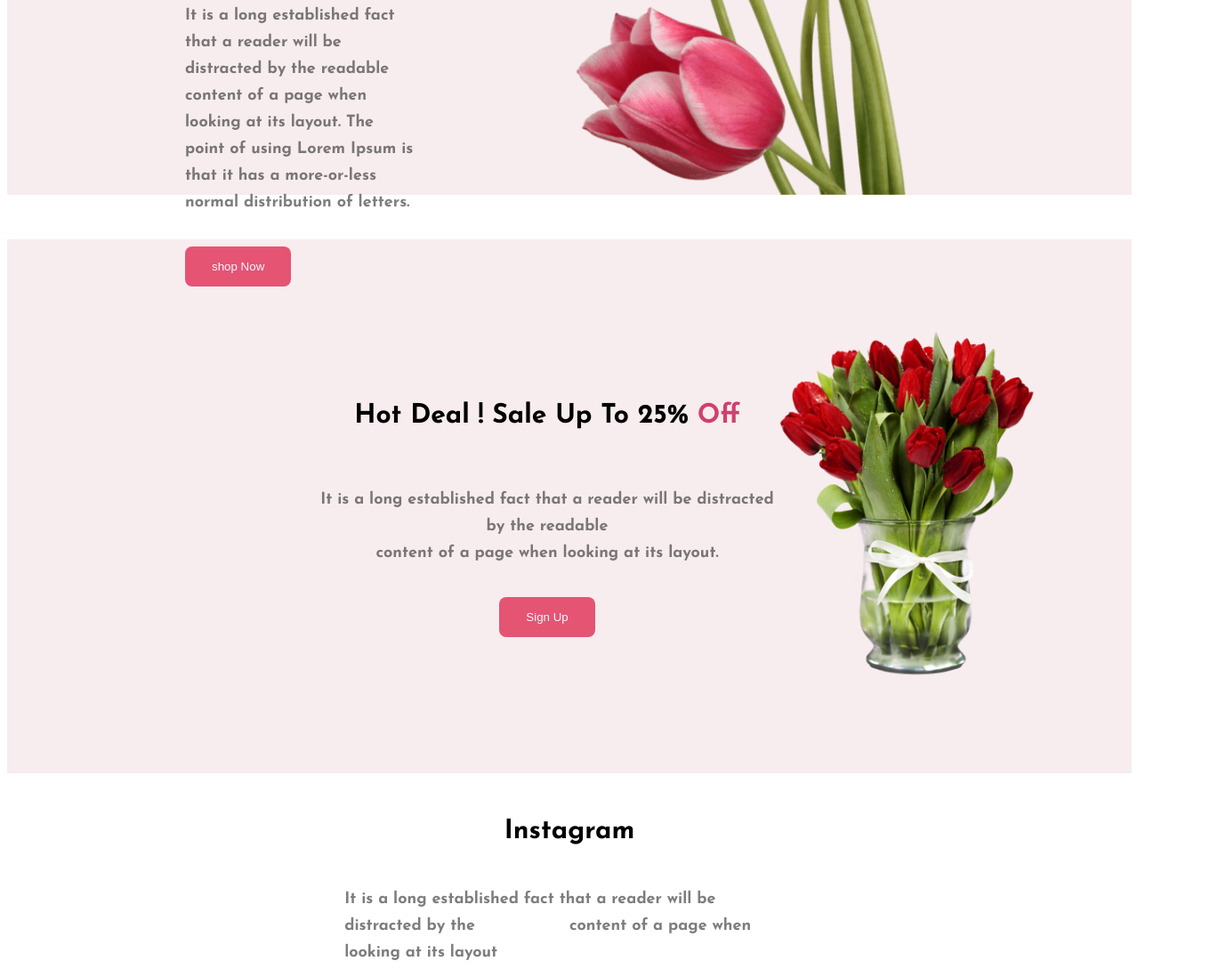
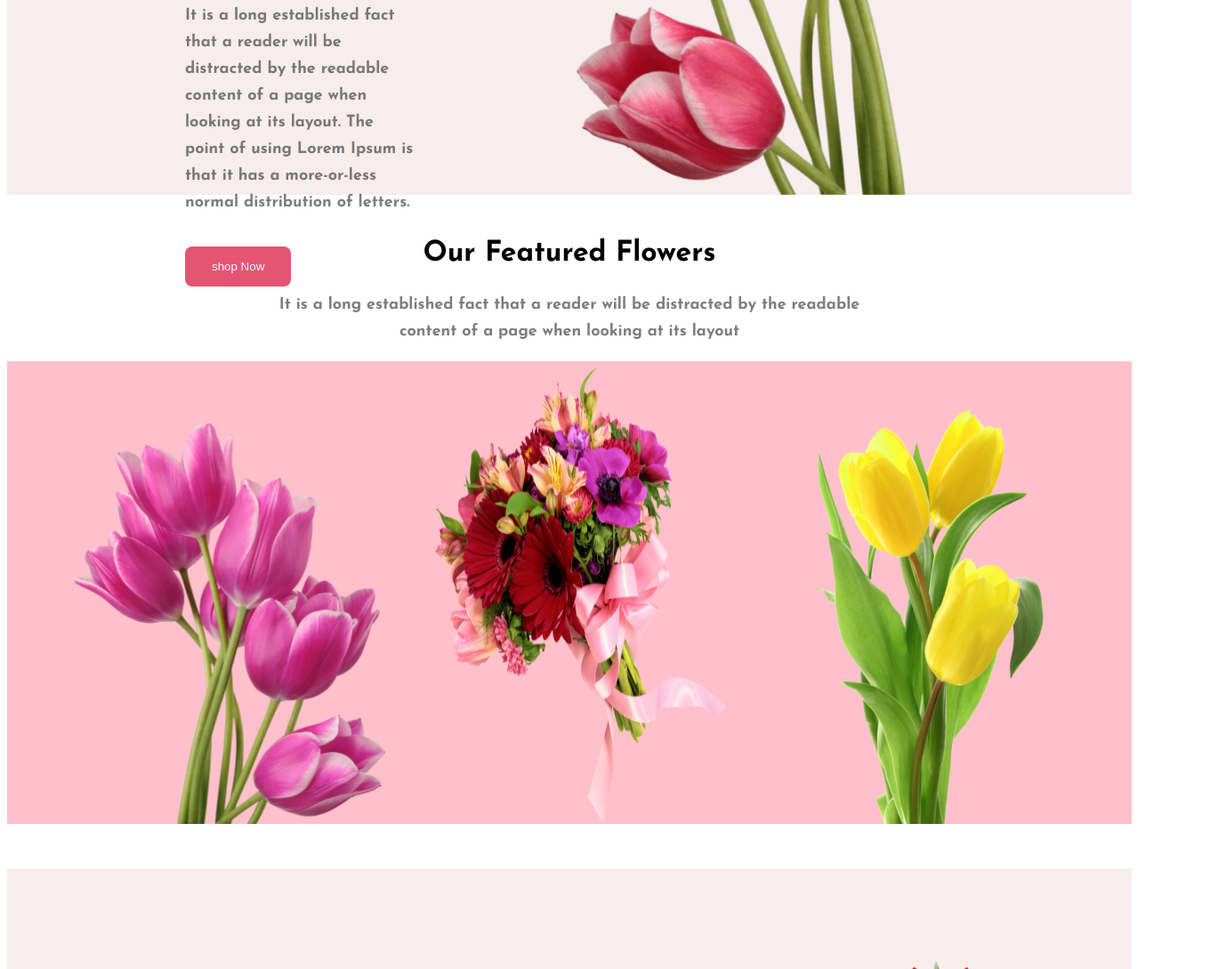
Before and after one commit to joita-khan/Assignment-1, a plain HTML site: page index.html in a window 1280 px wide. Shown: the part 639-1728 px from the top of the page at 89% size, 1369 px wide, since content can reach past the window. Drawn offline with Linux system fonts and the light colour scheme.

Commit message:
new things added

```diff
--- a/index.html
+++ b/index.html
@@ -24,6 +24,20 @@
         </section>
     </header>
               <!-- header end... -->
+
+     <!-- extra part-->
+    <section>
+         <div class="extra-part-text">
+            <h1> Our Featured Flowers</h1>
+            <p class="text-p"> It is a long established fact that a reader will be distracted by the readable <br>
+                content of a page when looking at its layout</p>
+         </div>
+         <div class="extra-part-img">
+            <img class="big-img" src="../assignment-1/pic/extra-1.png" alt="" srcset="">
+            <img src="../assignment-1/pic/extra-2.png" alt="" srcset="">
+            <img src="../assignment-1/pic/extra-3.png" alt="" srcset="">
+         </div>
+    </section>
     <main>
              <!-- Hot Deal ! -->
         <section class="Hot-Deal-banner">
@@ -38,19 +52,19 @@
         </section>
             <!-- Insta-section -->
         <section>
-                <h3 style="text-align: center;">Instagram</h3> <br>
-                <p class="text-p"  style="margin: 0 30%;" >It is a long established fact that a reader will be distracted by the <span style="margin-left: 100px;">content of a page when looking at its layout</span></p> <br>
-                <div style="margin-left: 15%;">
-                    <div class="img-card">
+                <div class="insta-text">
+                <h3>Instagram</h3><br>
+                <p> It is a long established fact that a reader will be distracted by the readable <br>
+                    content of a page when looking at its layout</p>
+                </div>
+                <div class="img-card">
                         <img class="img-div-card" src="../assignment-1/pic/insta1.png" alt="" srcset="">
                         <img class="img-div-card" src="../assignment-1/pic/insta2.png" alt="" srcset="">
                         <img class="img-div-card" src="../assignment-1/pic/insta3.png" alt="" srcset="">
                         <img class="img-div-card" src="../assignment-1/pic/insta4.png" alt="" srcset="">
                     </div>
-                </div>
         </section> <br><br>
         <!-- Deals section -->
-        <!-- <section style="margin-top: 0;"> -->
             <section class="from-part">
             <div class="Get-img">
                 <h3>Get The Latest Deals</h3> <br>
--- a/style.css
+++ b/style.css
@@ -3,6 +3,9 @@ body{
 }
 section{
     margin-bottom: 50px;
+}
+h1{
+    font-size: xx-large;
 }
 h3{
     font-size: 30px;
@@ -56,6 +59,25 @@ line-height: 30px;
     color: aliceblue;
     border: none;
 }
+.extra-part-text{
+   text-align: center;
+}
+.big-img{
+    height: 450px;
+    width: 350px;
+    padding-top: 70px;
+
+}
+
+.extra-part-img{
+    display: flex;
+    gap: 0 40px;
+    height: 100%;
+    width: 100%;
+    background-color: pink;
+    justify-content: center;
+
+}
 
 .Hot-Deal-banner{
     background-color: rgb(247, 237, 238);
@@ -79,15 +101,7 @@ line-height: 30px;
     background-image: url(../assignment-1/pic/background.png);
     background-repeat: repeat-y;
     background-position: center;
-
-
-
-
-
 }
-   /* .img-card{
-      justify-content: space-between;
-   } */
 
 .img{
 width: 100px;
@@ -95,6 +109,19 @@ height: 300px;
 display: flex;
 
 }
+
+ .insta-text{
+    text-align: center;
+ }
+
+ .img-card{
+    display: flex;
+    gap: 0 30px;
+    width: 100%;
+    justify-content: center;
+
+ }
+
  .Get-img{
     text-align: center;
     margin: 0 200px;
```
Also changed, not shown: pic/extra-1.png (renamed from pic/pngwing 6.png), pic/extra-2.png (renamed from pic/pngwing 5.png), pic/extra-3.png (renamed from pic/pngwing 7.png).
